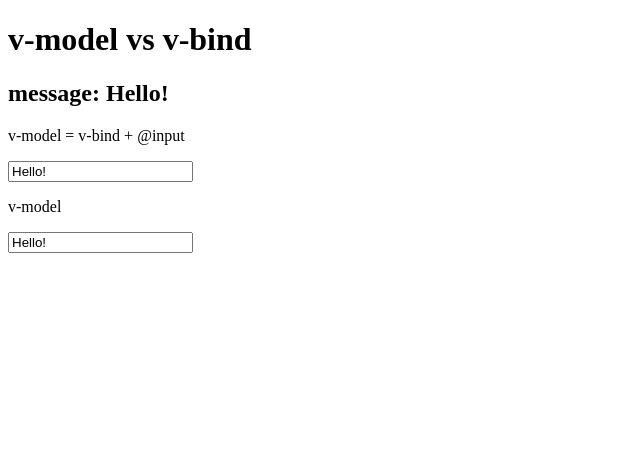
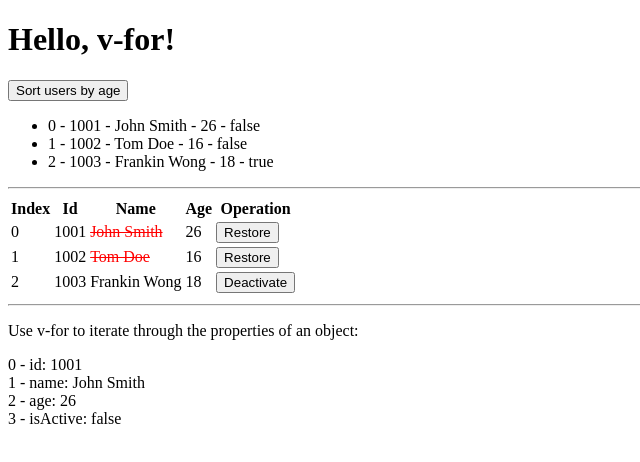
Before and after one commit to eadomingos23/learn-vue-3-with-bingyang3, a Vue app: page / in a window 1280 px wide. Shown: the top 462 px of the page, without its empty margins (0-640 px from the left). Built offline with nearby package versions, Linux system fonts and the light colour scheme.

Commit message:
List Rendering

```diff
--- a/src/App.vue
+++ b/src/App.vue
@@ -1,24 +1,62 @@
 <template>
-  <h1>v-model vs v-bind</h1>
-  <h2>message: {{ message }}</h2>
-  <div>
-    <p>v-model = v-bind + @input</p>
-    <input
-      type="text"
-      v-bind:value="message"
-      @input="message = $event.target.value"
-    />
-  </div>
-  <div>
-    <p>v-model</p>
-    <input type="text" v-model="message" />
+  <h1>{{ message }}</h1>
+  <button @click="sortUsersByAge">Sort users by age</button>
+  <ul>
+    <li v-for="(user, index) in users" :key="user.id">
+      {{ index }} - {{ user.id }} - {{ user.name }} - {{ user.age }} -
+      {{ user.isActive }}
+    </li>
+  </ul>
+
+  <hr />
+
+  <table>
+    <tr>
+      <th>Index</th>
+      <th>Id</th>
+      <th>Name</th>
+      <th>Age</th>
+      <th>Operation</th>
+    </tr>
+    <tr v-for="(user, index) in users" :key="user.id">
+      <td>{{ index }}</td>
+      <td>{{ user.id }}</td>
+      <td :class="{ inactive: !user.isActive }">{{ user.name }}</td>
+      <td>{{ user.age }}</td>
+      <td>
+        <button @click="user.isActive = !user.isActive">
+          {{ user.isActive ? 'Deactivate' : 'Restore' }}
+        </button>
+      </td>
+    </tr>
+  </table>
+
+  <hr />
+  <p>Use v-for to iterate through the properties of an object:</p>
+  <div v-for="(value, key, index) in users[0]">
+    {{ index }} - {{ key }}: {{ value }}
   </div>
 </template>
 
 <script setup>
 import { ref } from 'vue'
 
-let message = ref('Hello!')
+let message = ref('Hello, v-for!')
+
+const users = ref([
+  { id: 1001, name: 'John Smith', age: 26, isActive: false },
+  { id: 1002, name: 'Tom Doe', age: 16, isActive: false },
+  { id: 1003, name: 'Frankin Wong', age: 18, isActive: true }
+])
+
+function sortUsersByAge() {
+  users.value.sort((a, b) => a.age - b.age)
+}
 </script>
 
-<style scoped></style>
+<style scoped>
+.inactive {
+  color: red;
+  text-decoration: line-through;
+}
+</style>
```
